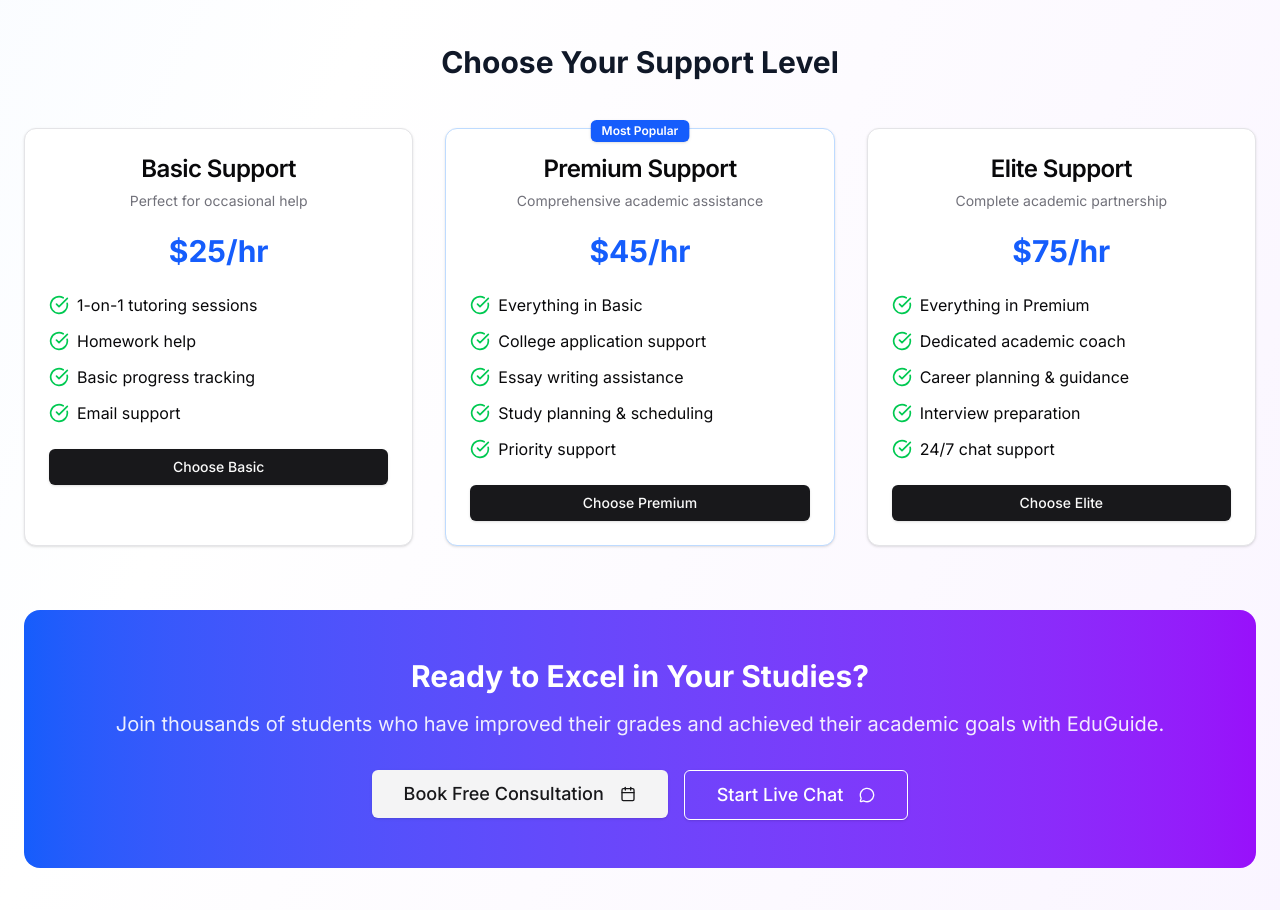
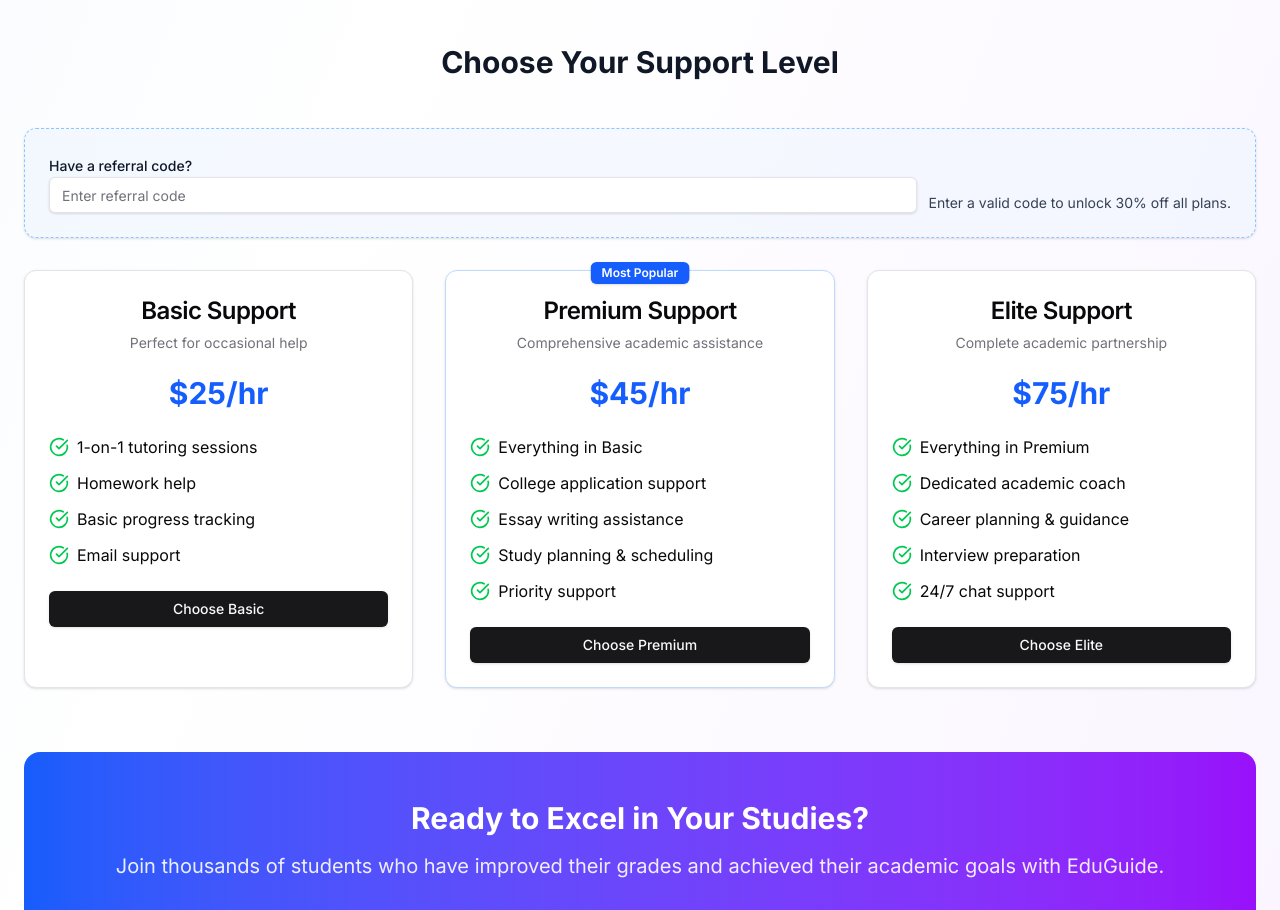
Before and after one commit to Tech-Rizon/eduguide-college-platform, a Next.js app: page /tutoring in a window 1280 px wide. Shown: the part 2200-3110 px from the top of the page. Built offline with nearby package versions, Linux system fonts and the light colour scheme; no server answers.

Commit message:
Add referral codes with 30% tutoring discount flow

```diff
--- a/src/app/api/checkout/route.ts
+++ b/src/app/api/checkout/route.ts
@@ -6,7 +6,7 @@ export const dynamic = 'force-dynamic'
 export async function POST(request: Request) {
   try {
     const body = await request.json()
-    const { priceId, plan } = body || {}
+    const { priceId, plan, referralCode } = body || {}
 
     const stripeSecret = process.env.STRIPE_SECRET_KEY
     if (!stripeSecret) {
@@ -17,6 +17,28 @@ export async function POST(request: Request) {
       return NextResponse.json({ error: 'Missing or invalid priceId' }, { status: 400 })
     }
 
+    const normalizedReferralCode =
+      typeof referralCode === 'string' ? referralCode.trim().toUpperCase() : ''
+    const validReferralCodes = (process.env.REFERRAL_CODES || 'EDUGUIDE30')
+      .split(',')
+      .map((code) => code.trim().toUpperCase())
+      .filter(Boolean)
+    const isReferralApplied = Boolean(
+      normalizedReferralCode && validReferralCodes.includes(normalizedReferralCode),
+    )
+    const referralCouponId = process.env.STRIPE_REFERRAL_COUPON_ID
+
+    if (normalizedReferralCode && !isReferralApplied) {
+      return NextResponse.json({ error: 'Invalid referral code.' }, { status: 400 })
+    }
+
+    if (isReferralApplied && !referralCouponId) {
+      return NextResponse.json(
+        { error: 'Referral discount is not configured yet. Please contact support.' },
+        { status: 501 },
+      )
+    }
+
     const stripe = new Stripe(stripeSecret)
 
     const siteUrl = process.env.NEXT_PUBLIC_SITE_URL || 'https://eduguide.online'
@@ -25,7 +47,16 @@ export async function POST(request: Request) {
       payment_method_types: ['card'],
       line_items: [{ price: priceId, quantity: 1 }],
       mode: 'payment',
-      metadata: { plan: plan ?? '' },
+      metadata: {
+        plan: plan ?? '',
+        referralCode: isReferralApplied ? normalizedReferralCode : '',
+        referralDiscountPercent: isReferralApplied ? '30' : '0',
+      },
+      ...(isReferralApplied && referralCouponId
+        ? {
+            discounts: [{ coupon: referralCouponId }],
+          }
+        : {}),
       success_url: `${siteUrl}/tutoring/success?session_id={CHECKOUT_SESSION_ID}`,
       cancel_url: `${siteUrl}/tutoring/canceled`,
     })
--- a/src/app/tutoring/page.tsx
+++ b/src/app/tutoring/page.tsx
@@ -5,6 +5,7 @@ import { motion } from "framer-motion";
 import { Button } from "@/components/ui/button";
 import { Card, CardContent, CardDescription, CardHeader, CardTitle } from "@/components/ui/card";
 import { Badge } from "@/components/ui/badge";
+import { Input } from "@/components/ui/input";
 import {
   GraduationCap,
   ArrowLeft,
@@ -131,6 +132,10 @@ const subjects = [
 
 export default function TutoringPage() {
   const [loadingPlan, setLoadingPlan] = useState<string | null>(null);
+  const [referralCode, setReferralCode] = useState('');
+  const [referralTouched, setReferralTouched] = useState(false);
+  const normalizedReferralCode = referralCode.trim().toUpperCase();
+  const isReferralApplied = normalizedReferralCode.length > 0;
   // Read published Stripe Price IDs from environment (set these on Vercel)
   const BASIC_PRICE = process.env.NEXT_PUBLIC_STRIPE_PRICE_BASIC ?? ''
   const PREMIUM_PRICE = process.env.NEXT_PUBLIC_STRIPE_PRICE_PREMIUM ?? ''
@@ -145,7 +150,14 @@ export default function TutoringPage() {
 
     try {
       setLoadingPlan(planName ?? null);
-      const payload: { plan?: string; priceId: string } = { plan: planName, priceId };
+      const payload: { plan?: string; priceId: string; referralCode?: string } = {
+        plan: planName,
+        priceId,
+      };
+
+      if (isReferralApplied) {
+        payload.referralCode = normalizedReferralCode;
+      }
 
       const res = await fetch('/api/checkout', {
         method: 'POST',
@@ -172,6 +184,20 @@ export default function TutoringPage() {
       setLoadingPlan(null);
     }
   };
+
+  const formatPrice = (hourlyRate: number) => {
+    const discountedRate = hourlyRate * 0.7;
+
+    return {
+      original: `$${hourlyRate}/hr`,
+      discounted: `$${discountedRate.toFixed(2)}/hr`,
+    };
+  };
+
+  const basicPrice = formatPrice(25);
+  const premiumPrice = formatPrice(45);
+  const elitePrice = formatPrice(75);
+
   return (
     <div className="min-h-screen bg-gradient-to-br from-blue-50 via-white to-purple-50">
       {/* Navigation */}
@@ -374,13 +400,45 @@ export default function TutoringPage() {
           <h2 className="text-3xl font-bold text-center text-gray-900 mb-12">
             Choose Your Support Level
           </h2>
+          <Card className="mb-8 border-dashed border-blue-300 bg-blue-50/60">
+            <CardContent className="pt-6">
+              <div className="grid gap-3 md:grid-cols-[1fr_auto] md:items-end">
+                <div className="space-y-2">
+                  <label htmlFor="referral-code" className="text-sm font-medium text-gray-900">
+                    Have a referral code?
+                  </label>
+                  <Input
+                    id="referral-code"
+                    value={referralCode}
+                    onChange={(event) => setReferralCode(event.target.value)}
+                    onBlur={() => setReferralTouched(true)}
+                    placeholder="Enter referral code"
+                    className="bg-white"
+                  />
+                </div>
+                <div className="text-sm text-gray-700 md:text-right">
+                  {isReferralApplied ? (
+                    <p className="font-semibold text-green-700">Referral ready: 30% discount will be applied at checkout.</p>
+                  ) : (
+                    <p>Enter a valid code to unlock 30% off all plans.</p>
+                  )}
+                  {referralTouched && !isReferralApplied && (
+                    <p className="text-xs text-gray-500 mt-1">Tip: your code is validated securely during checkout.</p>
+                  )}
+                </div>
+              </div>
+            </CardContent>
+          </Card>
           <div className="grid md:grid-cols-3 gap-8">
             {/* Basic Plan */}
             <Card className="hover:shadow-lg transition-shadow duration-300">
               <CardHeader className="text-center">
                 <CardTitle className="text-2xl">Basic Support</CardTitle>
                 <CardDescription>Perfect for occasional help</CardDescription>
-                <div className="text-3xl font-bold text-blue-600 mt-4">$25/hr</div>
+                <div className="mt-4">
+                  {isReferralApplied && <p className="text-sm text-gray-500 line-through">{basicPrice.original}</p>}
+                  <p className="text-3xl font-bold text-blue-600">{isReferralApplied ? basicPrice.discounted : basicPrice.original}</p>
+                </div>
               </CardHeader>
               <CardContent>
                 <ul className="space-y-3">
@@ -419,7 +477,10 @@ export default function TutoringPage() {
               <CardHeader className="text-center">
                 <CardTitle className="text-2xl">Premium Support</CardTitle>
                 <CardDescription>Comprehensive academic assistance</CardDescription>
-                <div className="text-3xl font-bold text-blue-600 mt-4">$45/hr</div>
+                <div className="mt-4">
+                  {isReferralApplied && <p className="text-sm text-gray-500 line-through">{premiumPrice.original}</p>}
+                  <p className="text-3xl font-bold text-blue-600">{isReferralApplied ? premiumPrice.discounted : premiumPrice.original}</p>
+                </div>
               </CardHeader>
               <CardContent>
                 <ul className="space-y-3">
@@ -459,7 +520,10 @@ export default function TutoringPage() {
               <CardHeader className="text-center">
                 <CardTitle className="text-2xl">Elite Support</CardTitle>
                 <CardDescription>Complete academic partnership</CardDescription>
-                <div className="text-3xl font-bold text-blue-600 mt-4">$75/hr</div>
+                <div className="mt-4">
+                  {isReferralApplied && <p className="text-sm text-gray-500 line-through">{elitePrice.original}</p>}
+                  <p className="text-3xl font-bold text-blue-600">{isReferralApplied ? elitePrice.discounted : elitePrice.original}</p>
+                </div>
               </CardHeader>
               <CardContent>
                 <ul className="space-y-3">
```
Also changed, not shown: 1 other file (tests, documents, lock files or other folders).
